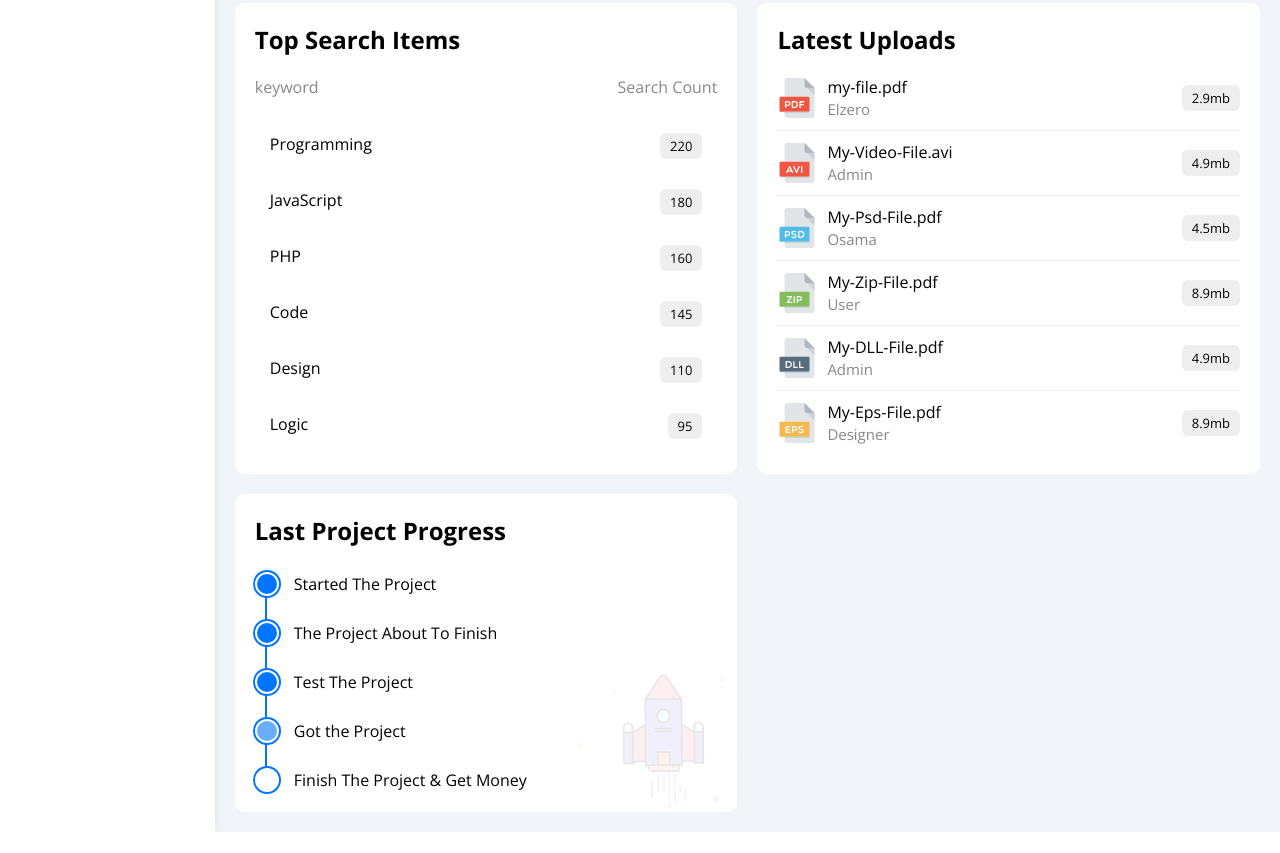
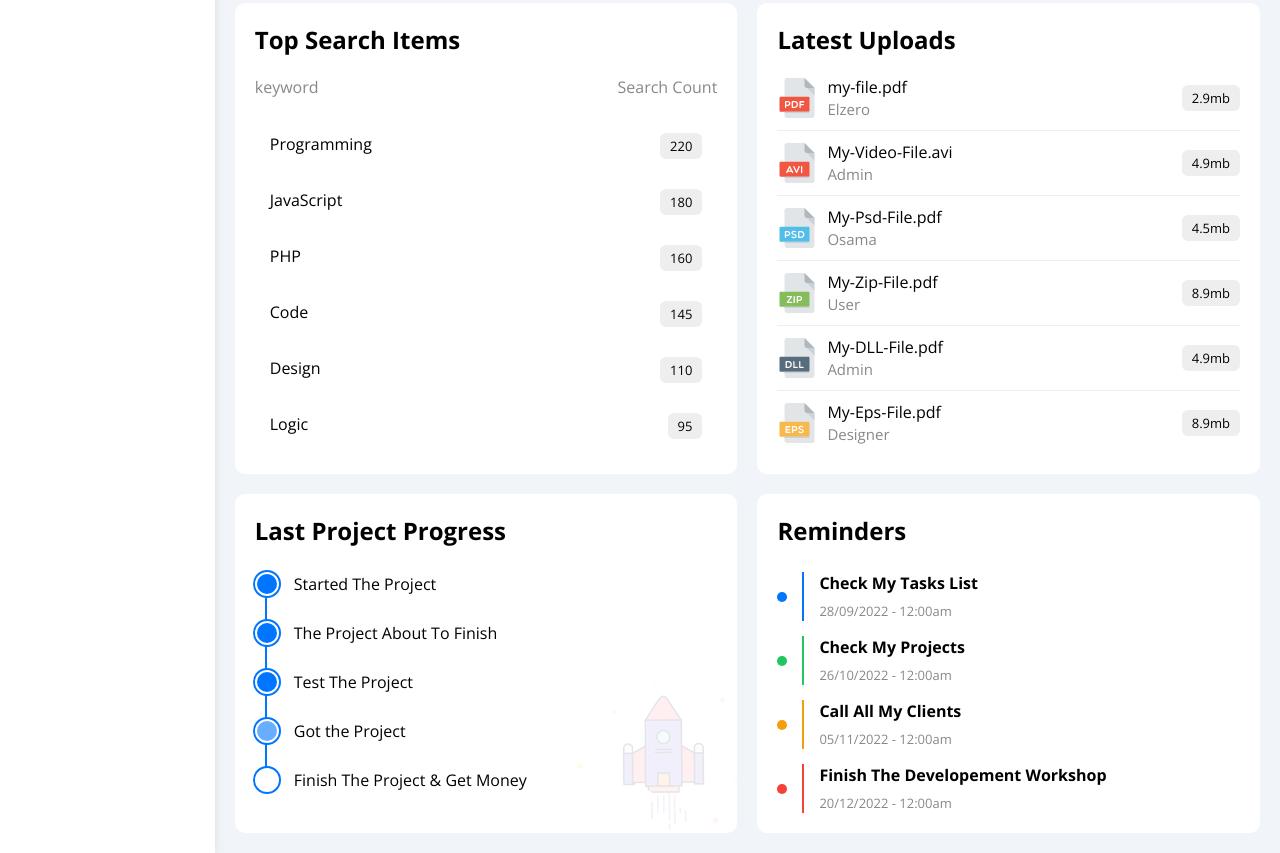
Before and after one commit to Ahmedhamdi37/html-css-template-four, a plain HTML site: page index.html in a window 1280 px wide. Shown: the part 1524-2377 px from the top of the page. Before the commit the page ends 2356 px from the top, so only its background shows below. Drawn offline with nearby package versions, Linux system fonts and the light colour scheme.

Commit message:
Added Lastest Reminders Featur

```diff
--- a/css/master.css
+++ b/css/master.css
@@ -390,6 +390,24 @@ ul {
   opacity: 0.1;
 }
 /* End Last Projects */
+/* Start Reminders */
+.reminders ul li .key {
+  width: 10px;
+  height: 10px;
+}
+.reminders ul li > .blue {
+  border-left: 2px solid var(--blue-color);
+}
+.reminders ul li > .green {
+  border-left: 2px solid var(--green-color);
+}
+.reminders ul li > .orange {
+  border-left: 2px solid var(--orange-color);
+}
+.reminders ul li > .red {
+  border-left: 2px solid var(--red-color);
+}
+/* End Reminders */
 /* End content */
 /* Starting Animation */
 @keyframes change-color {
--- a/index.html
+++ b/index.html
@@ -408,6 +408,41 @@
             <img class="launch-icon hide-mobile" src="imgs/project.png" alt="" />
           </div>
           <!-- End Last Project Progress Widget -->
+          <!-- Start Reminders -->
+          <div class="reminders bg-white p-20 rad-10 p-relative">
+            <h2 class="mt-0 mb-25">Reminders</h2>
+            <ul class="m-0">
+              <li class="d-flex align-center mt-15">
+                <span class="key bg-blue mr-15 d-block rad-half"></span>
+                <div class="pl-15 blue">
+                  <p class="m-0 mb-5 fw-bold">Check My Tasks List</p>
+                  <span class="fs-13 c-grey">28/09/2022 - 12:00am</span>
+                </div>
+              </li>
+              <li class="d-flex align-center mt-15">
+                <span class="key bg-green mr-15 d-block rad-half"></span>
+                <div class="pl-15 green">
+                  <p class="m-0 mb-5 fw-bold">Check My Projects</p>
+                  <span class="fs-13 c-grey">26/10/2022 - 12:00am</span>
+                </div>
+              </li>
+              <li class="d-flex align-center mt-15">
+                <span class="key bg-orange mr-15 d-block rad-half"></span>
+                <div class="pl-15 orange">
+                  <p class="m-0 mb-5 fw-bold">Call All My Clients</p>
+                  <span class="fs-13 c-grey">05/11/2022 - 12:00am</span>
+                </div>
+              </li>
+              <li class="d-flex align-center mt-15">
+                <span class="key bg-red mr-15 d-block rad-half"></span>
+                <div class="pl-15 red">
+                  <p class="m-0 mb-5 fw-bold">Finish The Developement Workshop</p>
+                  <span class="fs-13 c-grey">20/12/2022 - 12:00am</span>
+                </div>
+              </li>
+            </ul>
+          </div>
+          <!-- End Reminders -->
         </div>
       </div>
     </div>
```
